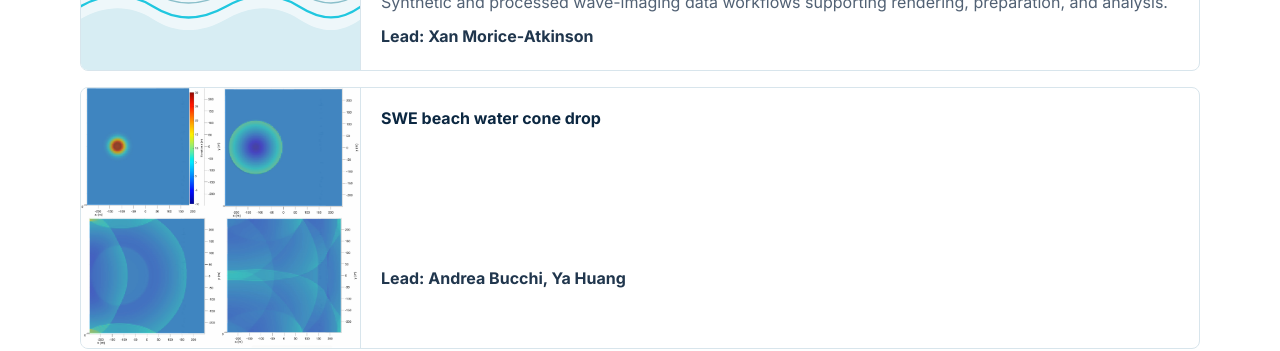
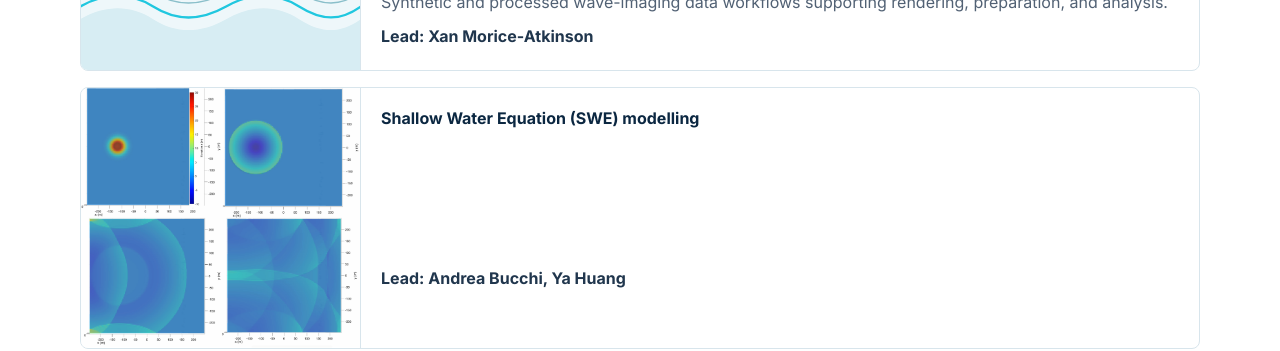
Before and after one commit to stereoocean/stereoocean.github.io, a Jekyll site: the page built from index.md, in a window 1280 px wide. Shown: the part 1025-1376 px from the top of the page. Built offline with Jekyll 4.4.1, drawn with Linux system fonts in a browser that asks for light colours.

Commit message:
Update yah_1.md

```diff
--- a/_outputs/yah_1.md
+++ b/_outputs/yah_1.md
@@ -1,6 +1,5 @@
 ---
 title: Shallow Water Equation (SWE) modelling
-output_title: SWE beach water cone drop
 lead: Andrea Bucchi, Ya Huang
 image: /assets/img/outputs/swe1.png
 order: 1
```
